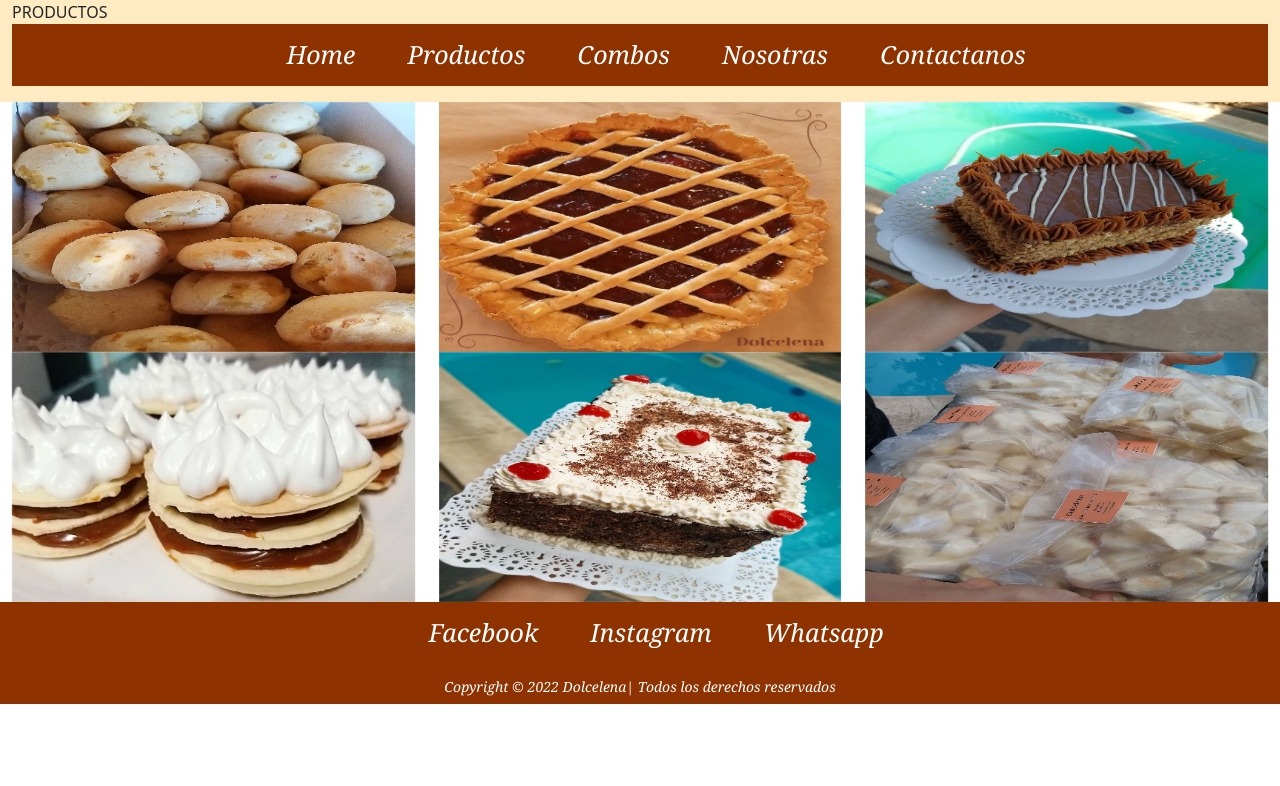
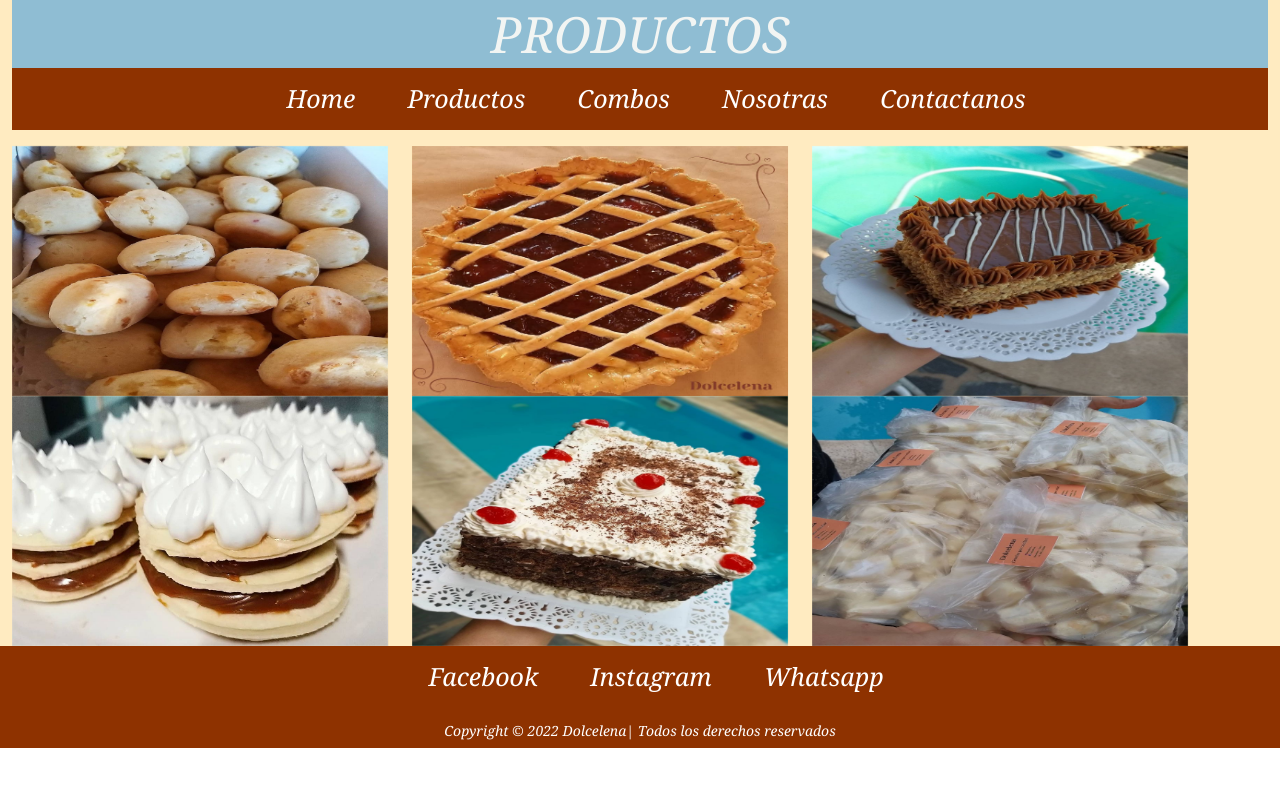
Before and after one commit to gabisedlisky/Dolcelena, a website: page pages/productos.html in a window 1280 px wide. Drawn offline with nearby package versions, Linux system fonts and the light colour scheme; files that its build step writes are made by us from their sources.

Commit message:
arreglando mas parte de mi rama sass

```diff
--- a/pages/productos.html
+++ b/pages/productos.html
@@ -9,7 +9,7 @@
     <link rel="icon" href="../imagenes/D.png" />
     <link href="https://cdn.jsdelivr.net/npm/bootstrap@5.1.3/dist/css/bootstrap.min.css" rel="stylesheet"
         integrity="sha384-1BmE4kWBq78iYhFldvKuhfTAU6auU8tT94WrHftjDbrCEXSU1oBoqyl2QvZ6jIW3" crossorigin="anonymous" />
-    <link rel="stylesheet" href="css/style.css"/>
+    <link rel="stylesheet" href="../css/style.css"/>
     <link rel="stylesheet" href="https://cdnjs.cloudflare.com/ajax/libs/animate.css/4.1.1/animate.min.css">
 </head>
 
@@ -33,18 +33,21 @@
 
 
         <img class="animate__animated  animate__fadeInUp col-lg-4 col-md-6 col-sm-12 chipacitos"
-            src="../imagenes/chipacitos cocinados.jpg" alt="chipacitos" width=" 100" height="250" />
+            src="../imagenes/chipacitos cocinados.jpg" alt="chipacitos" width="90" height="250" />
         <img class="animate__animated  animate__fadeInUp col-lg-4 col-md-6 col-sm-12 pastafrola"
-            src="../imagenes/pastafrola.jpg" alt="pastafrola" width="100" height="250" />
+            src="../imagenes/pastafrola.jpg" alt="pastafrola" width="90" height="250" />
         <img class="animate__animated  animate__fadeInUp col-lg-4 col-md-6 col-sm-12 milhojas"
-            src="../imagenes/milhojasss.jpg" alt="milhojasss" width="100" height="250" />
+            src="../imagenes/milhojasss.jpg" alt="milhojasss" width="90" height="250" />
         <img class="animate__animated  animate__fadeInUp col-lg-4 col-md-6 col-sm-12 rogelitos"
-            src="../imagenes/rogelitos.jpg" alt="torta rogelitos" width="100" height="250" />
+            src="../imagenes/rogelitos.jpg" alt="torta rogelitos" width="90" height="250" />
         <img class="animate__animated  animate__fadeInUp col-lg-4 col-md-6 col-sm-12 selva"
-            src="../imagenes/selva negra.jpg" alt="torta selva negra" width=" 100" height="250" />
+            src="../imagenes/selva negra.jpg" alt="torta selva negra" width="90" height="250" />
         <img class="animate__animated  animate__fadeInUp col-lg-4 col-md-6 col-sm-12 chipasconge"
-            src="../imagenes/chipacitos congelados.jpg" alt="alimentos congelados" width="100" height="250" />
-
+            src="../imagenes/chipacitos congelados.jpg" alt="alimentos congelados" width="90" height="250" />
+        <!--<img class="animate__animated  animate__fadeInUp col-lg-4 col-md-6 col-sm-12 chipasconge"
+            src="../imagenes/combo 1.jpg" alt="alimentos congelados" width="90" height="250" />
+        <img class="animate__animated  animate__fadeInUp col-lg-4 col-md-6 col-sm-12 chipasconge"
+            src="../" alt="alimentos congelados" width="90" height="250" /!-->
 
     </main>
     <footer class="row footer">
--- a/scss/_index.scss
+++ b/scss/_index.scss
@@ -61,6 +61,11 @@
         line-height: normal;
 
     }
+    img {
+        width:100%;
+        max-width:400px;
+    }
+
 }
 
 .footer {
--- a/scss/_productos.scss
+++ b/scss/_productos.scss
@@ -0,0 +1,26 @@
+.atrasdeproductos {
+    background-color: rgb(142, 50, 0);
+    text-align: center;
+}
+
+.productos {
+    text-align: center;
+    color: rgba(243, 245, 243, 0.993);
+    font-style: italic;
+    font-size: 50px;
+    font-family: serif;
+    font-family: Georgia, serif;
+    line-height: normal;
+    background-color: rgb(143, 189, 211);
+}
+
+main{
+    background-color:$colorFondo ;
+    img{
+    display: flex;
+    align-items: center;
+    justify-content: center;
+
+  }
+
+    }
--- a/scss/style.scss
+++ b/scss/style.scss
@@ -1,3 +1,4 @@
 @import "variables";
 @import "index";
-@import "combos"
+@import "combos";
+@import "productos";
```
Also changed, not shown: index.html (+1 -1 lines), css/style.css.
